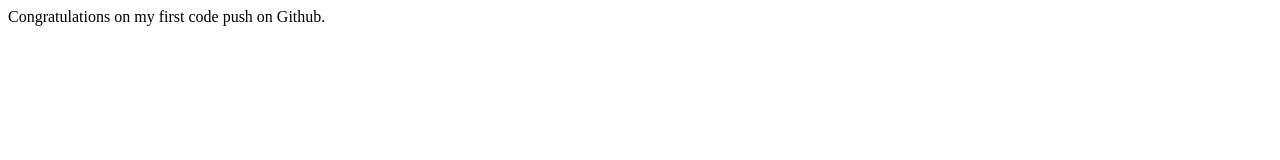
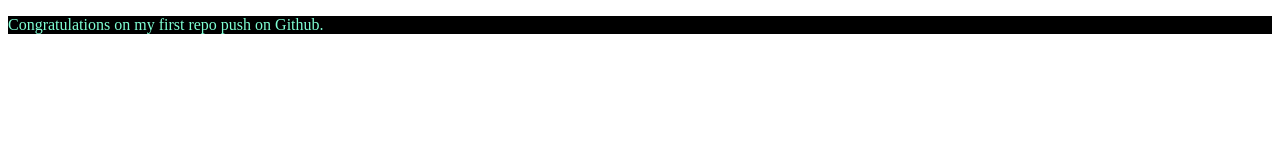
Before and after one commit to Ashutosh-Sharma-z/Sample-Repo, a plain HTML site: page index.html in a window 1280 px wide. Drawn offline with Linux system fonts and the light colour scheme.

Commit message:
I am just learning .

```diff
--- a/index.html
+++ b/index.html
@@ -4,8 +4,9 @@
     <meta charset="UTF-8">
     <meta name="viewport" content="width=device-width, initial-scale=1.0">
     <title>Document</title>
+    <link rel="stylesheet" href="style.css">
 </head>
 <body>
-    Congratulations on my first code push on Github.
+    <p>Congratulations on my first repo push on Github.</p>
 </body>
 </html>
--- /dev/null
+++ b/style.css
@@ -0,0 +1,4 @@
+p{
+    color: aquamarine;
+    background-color: black;
+}
```
